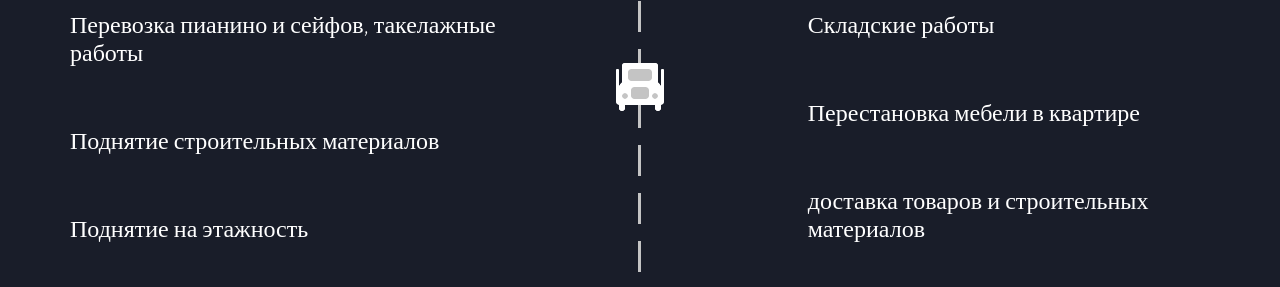
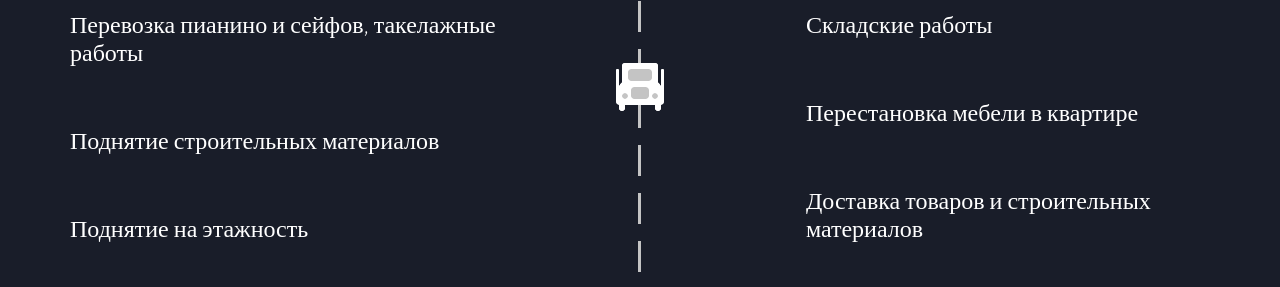
Before and after one commit to Nikolay23451/NaemniyPersonal, a plain HTML site: page index.html in a window 1280 px wide. Shown: the part 2731-3018 px from the top of the page. Drawn offline with nearby package versions, Linux system fonts and the light colour scheme.

Commit message:
Update index.html

```diff
--- a/index.html
+++ b/index.html
@@ -115,7 +115,7 @@
                     <div class="services_content">Погрузка и разгрузка фур</div>
                     <div class="services_content">Складские работы</div>
                     <div class="services_content">Перестановка мебели в квартире</div>
-                    <div class="services_content">доставка товаров и строительных
+                    <div class="services_content">Доставка товаров и строительных
                         материалов</div>
                     <div class="services_content">Вывоз мусора на полигон</div>
                 </div>
```
